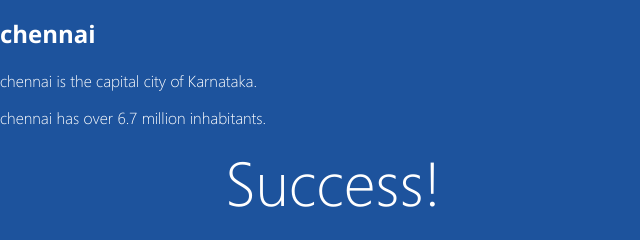
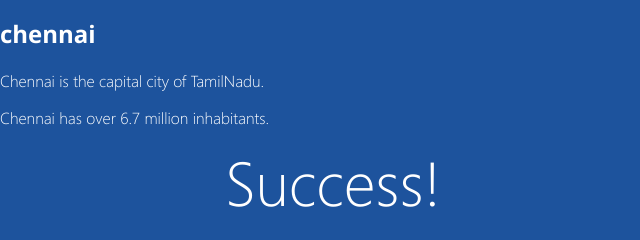
Before and after one commit to bkittali/sample-project, a plain HTML site: page index.html in a window 1280 px wide. Shown: the part 380-620 px from the top of the page, 0-640 px from the left. Drawn offline with Linux system fonts and the light colour scheme.

Commit message:
Made corrections in branch1 on index.html

```diff
--- a/index.html
+++ b/index.html
@@ -13,8 +13,8 @@
         </div>
     <div>
       <h2>chennai</h2>
-      <p>chennai is the capital city of Karnataka.</p>
-      <p>chennai has over 6.7 million inhabitants.</p>
+      <p>Chennai is the capital city of TamilNadu.</p>
+      <p>Chennai has over 6.7 million inhabitants.</p>
     </div>
         <div class="content">
             <div class="tweet-container">
```
